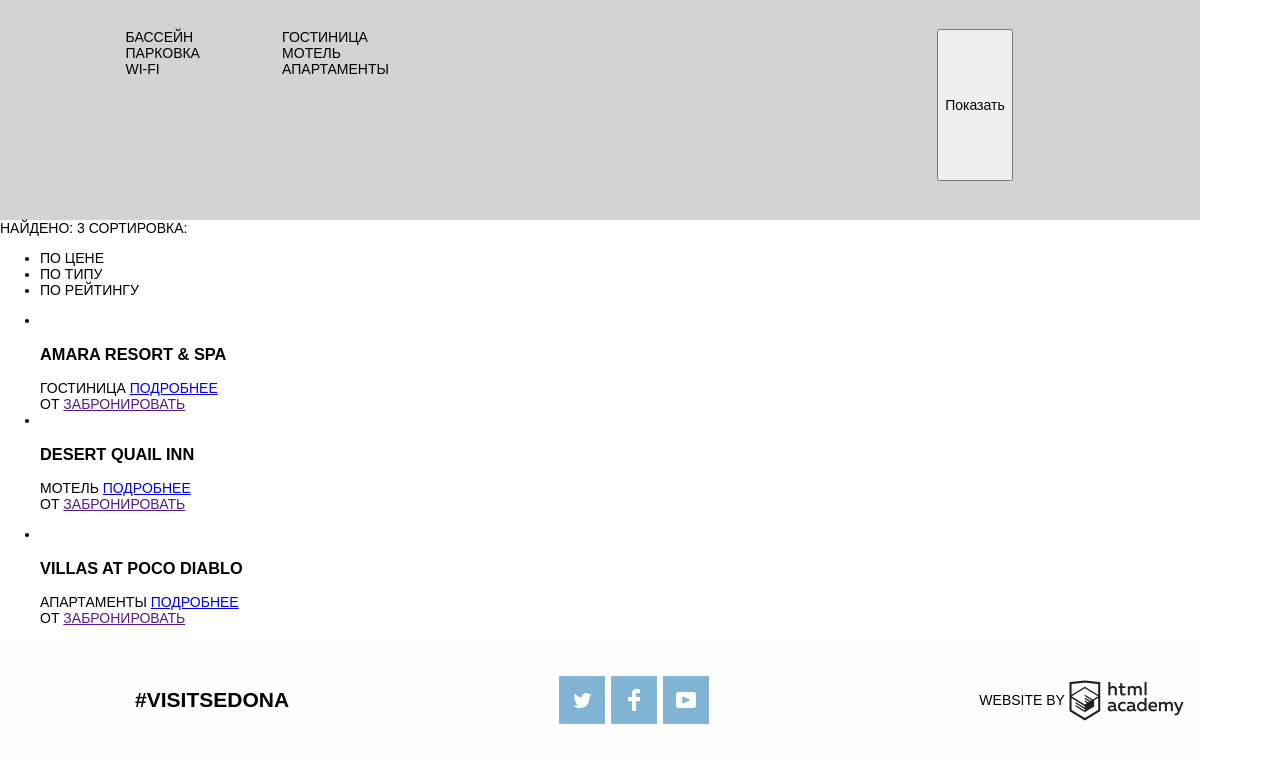
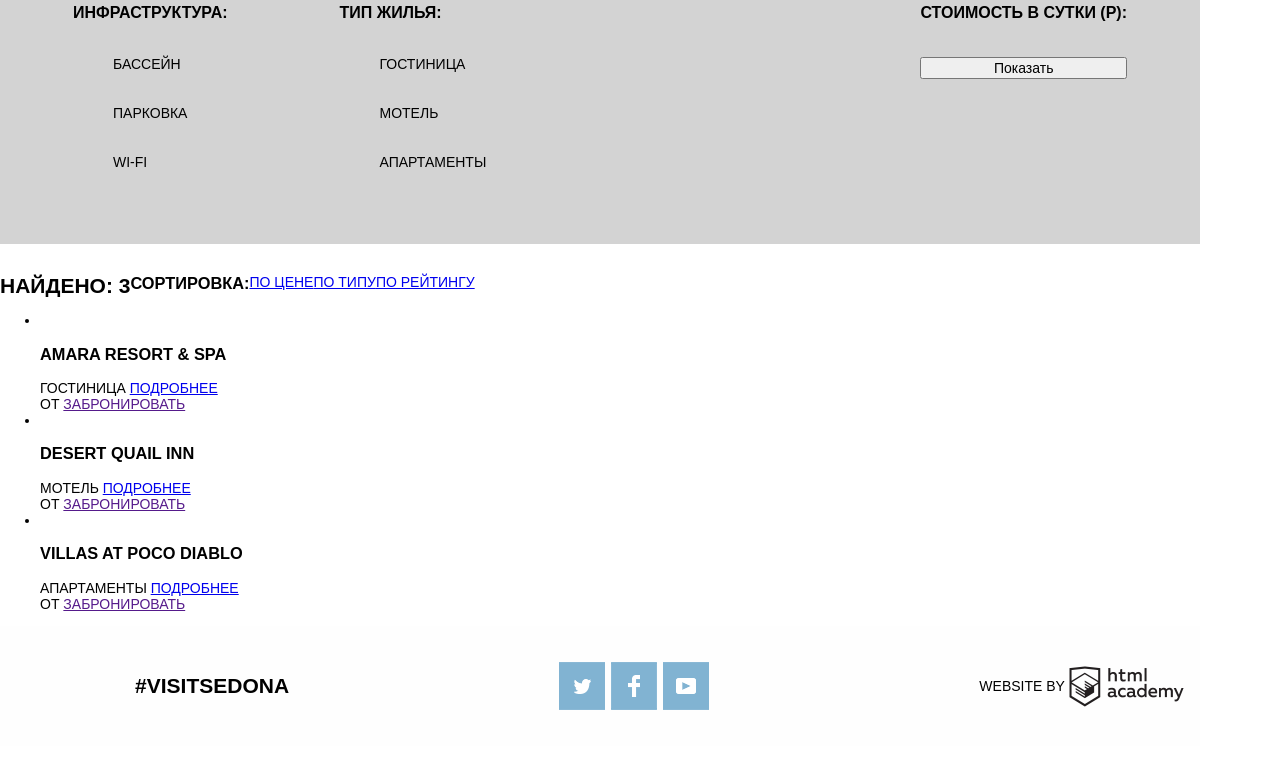
Before and after one commit to arcticstormx/practice_2_sedona, a plain HTML site: page hotels.html in a window 1280 px wide. Shown: the part 86-870 px from the top of the page. After the commit the page ends 832 px from the top, so only its background shows below. Drawn offline with Linux system fonts and the light colour scheme.

Commit message:
Adding more CSS to hotels.html

```diff
--- a/css/styles.css
+++ b/css/styles.css
@@ -343,6 +343,7 @@
     display: flex;
     flex-direction: row;
 
+    margin-bottom: 30px;
     padding-right: 73px;
     padding-left: 73px;
     padding-top: 30px;
@@ -365,11 +366,19 @@
 }
 
 .filters legend {
-    margin-bottom: 28px;
+    margin-bottom: 35px;
+
+    font-size: 16px;
+    font-weight: 700;
 }
 
 .filters label {
+    margin-bottom: 35px;
     padding-left: 40px;
+
+    font-size: 14px;
+    line-height: 14px;
+    cursor: pointer;
 }
 
 .filters input {
@@ -382,13 +391,51 @@
 }
 
 .filters__utilities {
+    margin: 0;
+    padding: 0;
     display: flex;
     flex-direction: column;
 }
 
 .filters__apartments {
+    margin-left: 112px;
+    padding: 0;
     display: flex;
     flex-direction: column;
+}
+
+.filters__price {
+    margin: 0;
+    padding: 0;
+    display: flex;
+    flex-direction: column;
+}
+
+.hotels {
+    display: flex;
+    flex-direction: column;
+}
+
+.sorting {
+    display: flex;
+    flex-direction: row;
+}
+
+.sorting h3 {
+    margin: 0;
+}
+
+.sorting__result {
+    font-size: 21px;
+    font-weight: 700;
+}
+
+.sorting__options {
+    margin: 0;
+    padding: 0;
+    display: flex;
+    flex-direction: row;
+    list-style: none;
 }
 
 /* начало классов футера */
--- a/hotels.html
+++ b/hotels.html
@@ -8,10 +8,10 @@
 	<link rel="stylesheet" href="css/styles.css">
 </head>
 <body>
-	<heade r class="main-header">
+	<header class="main-header">
         <nav class="main-nav">
             <ul class="site-nav">
-				<li><a href="index.html active">Информация</a></li>
+                <li><a href="index.html">Информация</a></li>
                 <li><a href="#">Фото и видео</a></li>
             </ul>
             <div class="nav-logo__container">
@@ -19,7 +19,7 @@
             </div>
             <ul class="site-nav">
                 <li><a href="#">Карта штата</a></li>
-				<li><a href="hotels.html active">Гостиницы</a></li>
+                <li><a href="hotels.html" class="active">Гостиницы</a></li>
             </ul>
         </nav>
     </header>
@@ -64,18 +64,19 @@
                     <button type="submit">Показать</button>
                 </fieldset>
 			</form>
-
 		</section>
 
 		<section class="hotels">
 			<div class="sorting">
-                <span class="sorting__result">Найдено: <span class="sorting__result-number">3</span></span>
-                <span class="">Сортировка:<span>
-                <ul class="sorting__options">
-                    <li class="sorting__option">По цене</li>
-                    <li class="sorting__option">По типу</li>
-                    <li class="sorting__option">По рейтингу</li>
-                </ul>
+                <span class="sorting__result">Найдено: 3</span>
+
+                <h3>Сортировка:</h3>
+                <div class="sorting__options">
+                    <a href="#" class="sorting__option sorting__option--active">По цене</a>
+                    <a href="#" class="sorting__option">По типу</a>
+                    <a href="#" class="sorting__option">По рейтингу</a>
+                </div>
+
                 <div class="sorting__arrows">
                     <span class="arrow-up"></span>
                     <span class="arrow-down"></span>
@@ -124,10 +125,11 @@
                         </div>
                     </div>
                     <div class="hotel__rating">
-                        <p class="hotel__stars"><span></span>
+                        <div class="hotel__stars"><span></span>
                         <span></span>
-                        <span></span></p>
-                        <p class="hotel__rating-score"></p>
+                        <span></span>
+                        </div>
+                        <div class="hotel__rating-score"></div>
                     </div>
                 </li>
                 <li class="hotels-list__item hotel">
@@ -146,11 +148,11 @@
                         </div>
                     </div>
                     <div class="hotel__rating">
-                        <p class="hotel__stars">
+                        <div class="hotel__stars">
                             <span></span>
                             <span></span>
-                        </p>
-                        <p class="hotel__rating-score"></p>
+                        </div>
+                        <div class="hotel__rating-score"></div>
                     </div>
                 </li>
             </ul>
```
Also changed, not shown: index.html (+1 -1 lines). Lines whose indentation alone changed are shown as unchanged.
